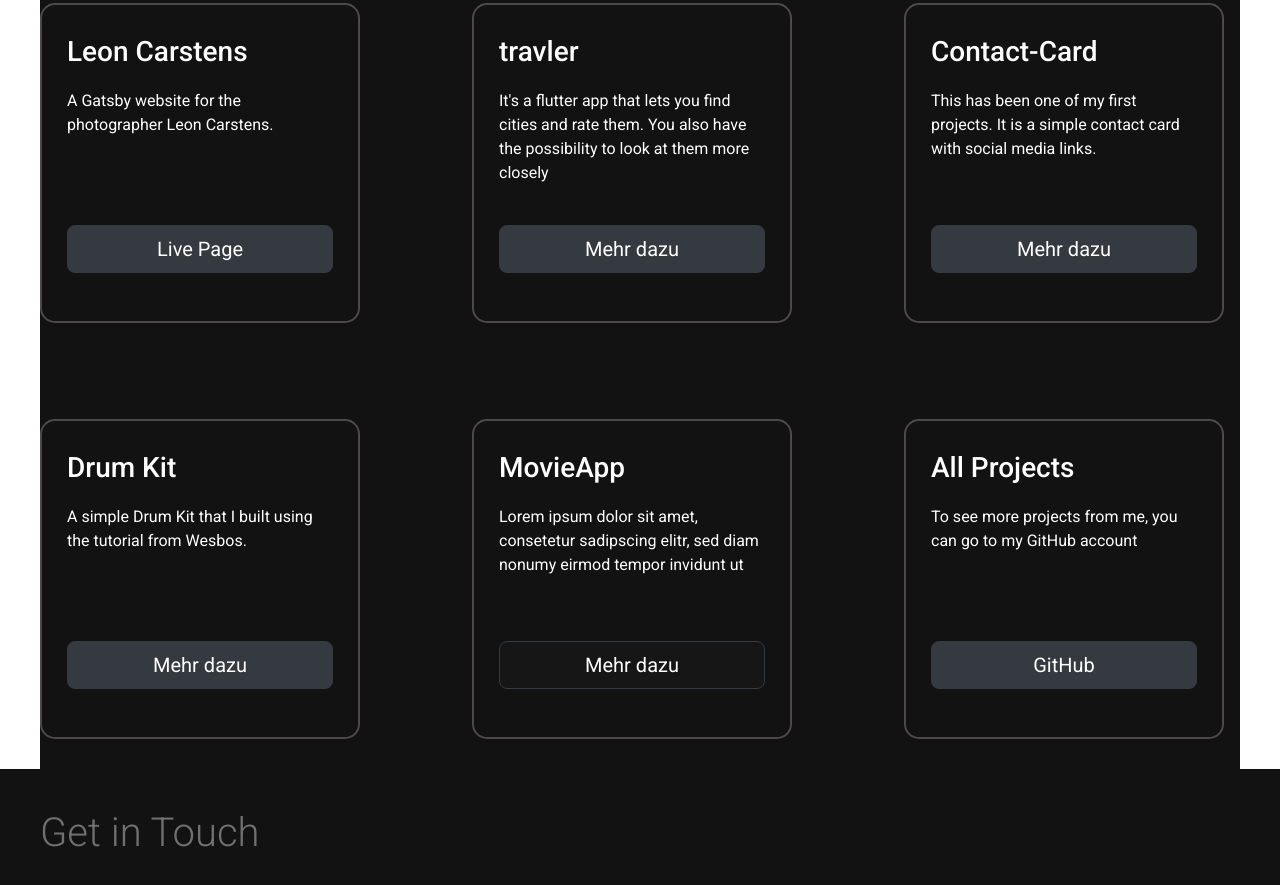
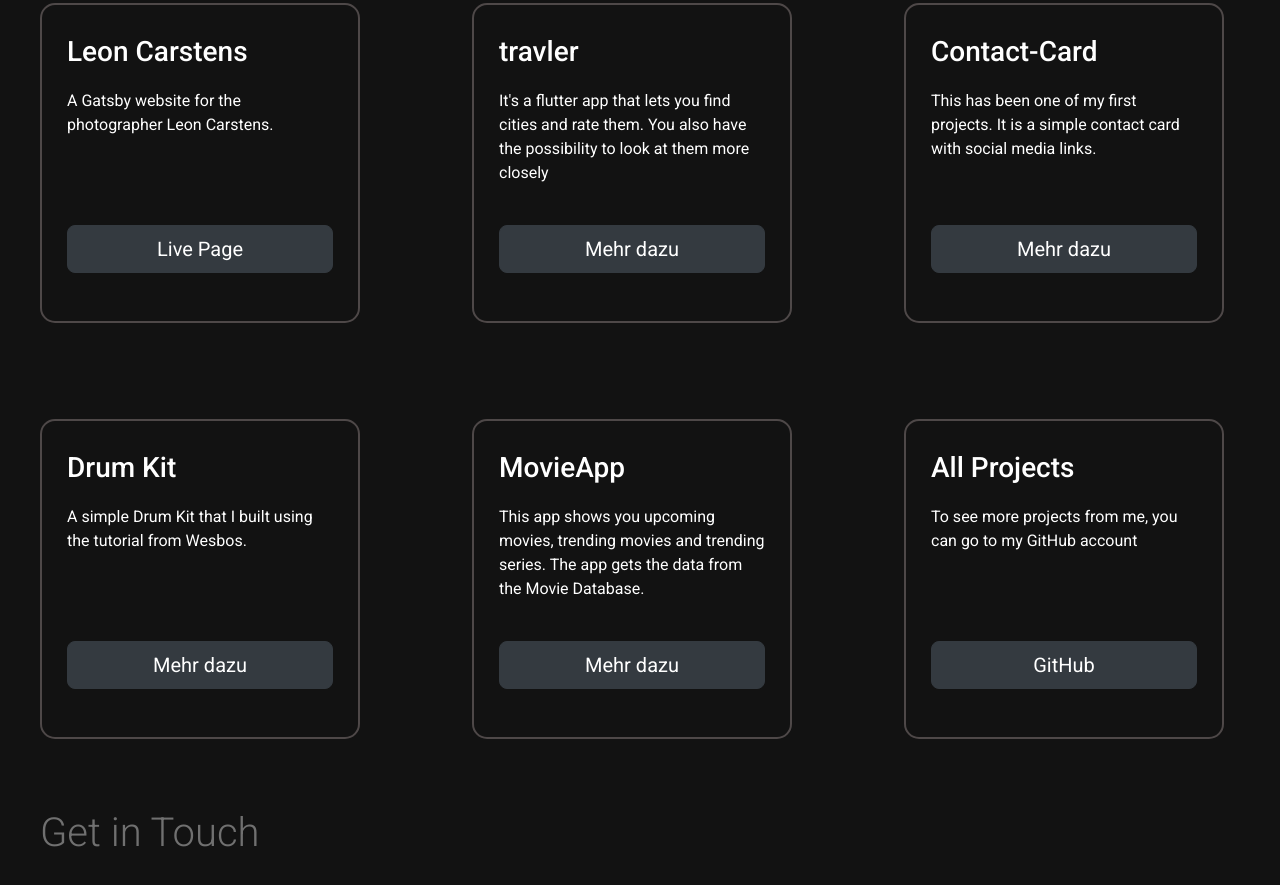
Before and after one commit to lennartkrellenberg/Portfolio, a Gatsby site: page / in a window 1280 px wide. Shown: the part 925-1810 px from the top of the page. Built offline with nearby package versions, Linux system fonts and the light colour scheme; Gatsby itself is replaced by a stand-in of ours.

Commit message:
bug fixes

```diff
--- a/src/pages/index.js
+++ b/src/pages/index.js
@@ -31,7 +31,7 @@
       </div>
     </BackgroundImage>
 
-    <div className="projects-section wrapper" id="projects-section">
+    <div className="projects-section " id="projects-section">
       <div className="projects-content wrapper">
         <h1>Projekte</h1>
         <div className="projects-gallery">
@@ -61,8 +61,8 @@
 
           <div className="project">
             <h3>MovieApp</h3>
-            <p>Lorem ipsum dolor sit amet, consetetur sadipscing elitr, sed diam nonumy eirmod tempor invidunt ut</p>
-            <Button variant="dark" size="lg" className="project-btn button">Mehr dazu</Button>
+            <p>This app shows you upcoming movies, trending movies and trending series. The app gets the data from the Movie Database.</p>
+            <Button variant="dark" size="lg" className="project-btn button" href="https://github.com/lennartkrellenberg/MovieApp">Mehr dazu</Button>
           </div>
 
           <div className="project">
```
